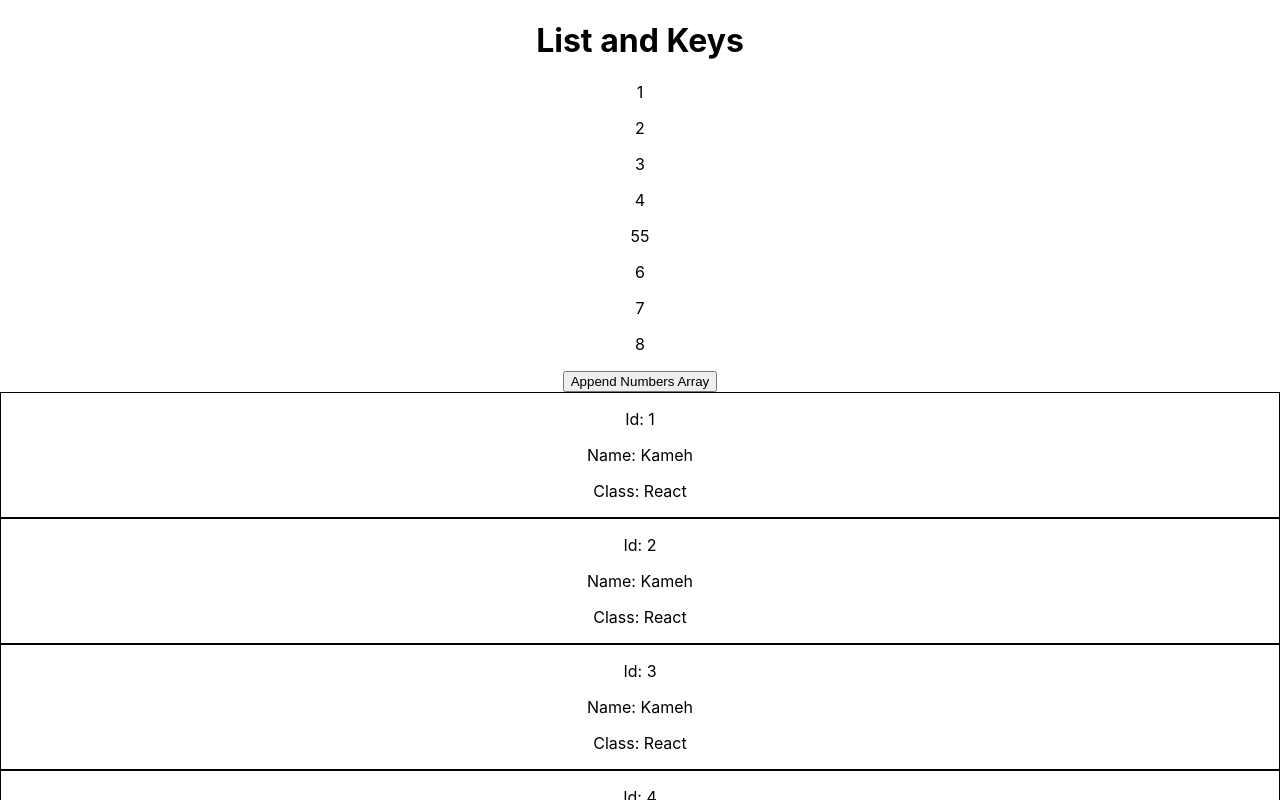
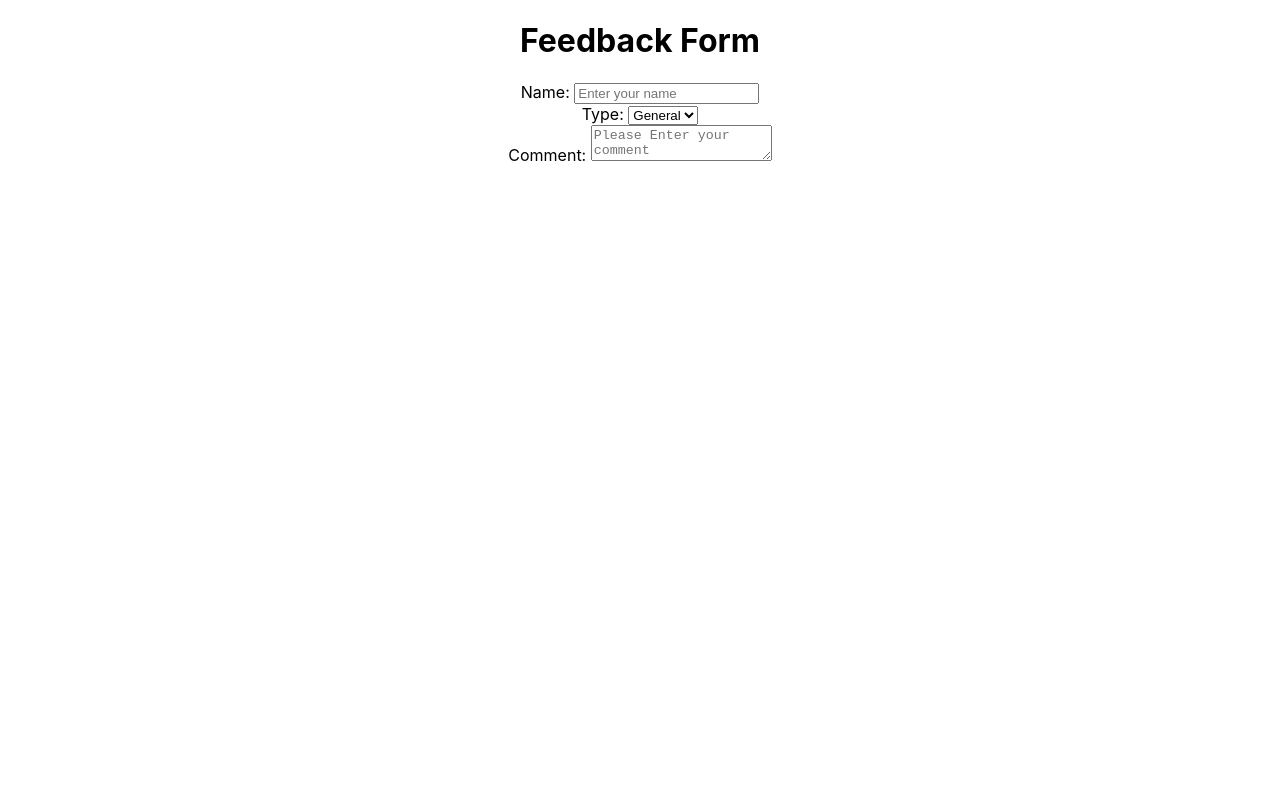
Before and after one commit to KameshwaranMurugan333/18th-dec-context--example, a React (Create React App) app: page / in a window 1280 px wide. Shown: the top 800 px of the page. Built offline with nearby package versions, Linux system fonts and the light colour scheme.

Commit message:
forms completed

```diff
--- a/src/App.js
+++ b/src/App.js
@@ -1,12 +1,12 @@
 import './App.css';
-import { ListAndKeys } from './ListAndKeys';
+import { Forms } from './Forms';
 
 
 function App() {
 
   return (
     <div className="App">
-        <ListAndKeys />
+        <Forms />
     </div>
   );
 }
--- /dev/null
+++ b/src/Forms.jsx
@@ -0,0 +1,49 @@
+import React from "react";
+
+export const Forms = (props) => {
+
+    const [state, setState] = React.useState({
+        name: "",
+        type: "",
+        comment: ""
+    });
+
+    const updateName = (e) => {
+        setState({ ...state, name: e.target.value });
+    }
+
+    const updateType = (e) => {
+        setState({ ...state, type: e.target.value });
+    }
+
+    const updateComment = (e) => {
+        setState({ ...state, comment: e.target.value });
+    }
+
+    return <form>
+
+        <h1>Feedback Form</h1>
+
+        {/* Name */}
+        <div>
+            <label>Name: </label>
+            <input type={"text"} placeholder={"Enter your name"} value={state.name} onChange={updateName} />
+        </div>
+
+        {/* Type */}
+        <div>
+            <label>Type: </label>
+            <select value={state.type} placeholder={"Select Type"} onChange={updateType}>
+                <option value={"general"}>General</option>
+                <option value={"bike"}>Bike</option>
+                <option value={"car"}>Car</option>
+            </select>
+        </div>
+
+        {/* Comment */}
+        <div>
+            <label>Comment: </label>
+            <textarea value={state.comment} onChange={updateComment} placeholder={"Please Enter your comment"}/>
+        </div>
+    </form>
+}
```
